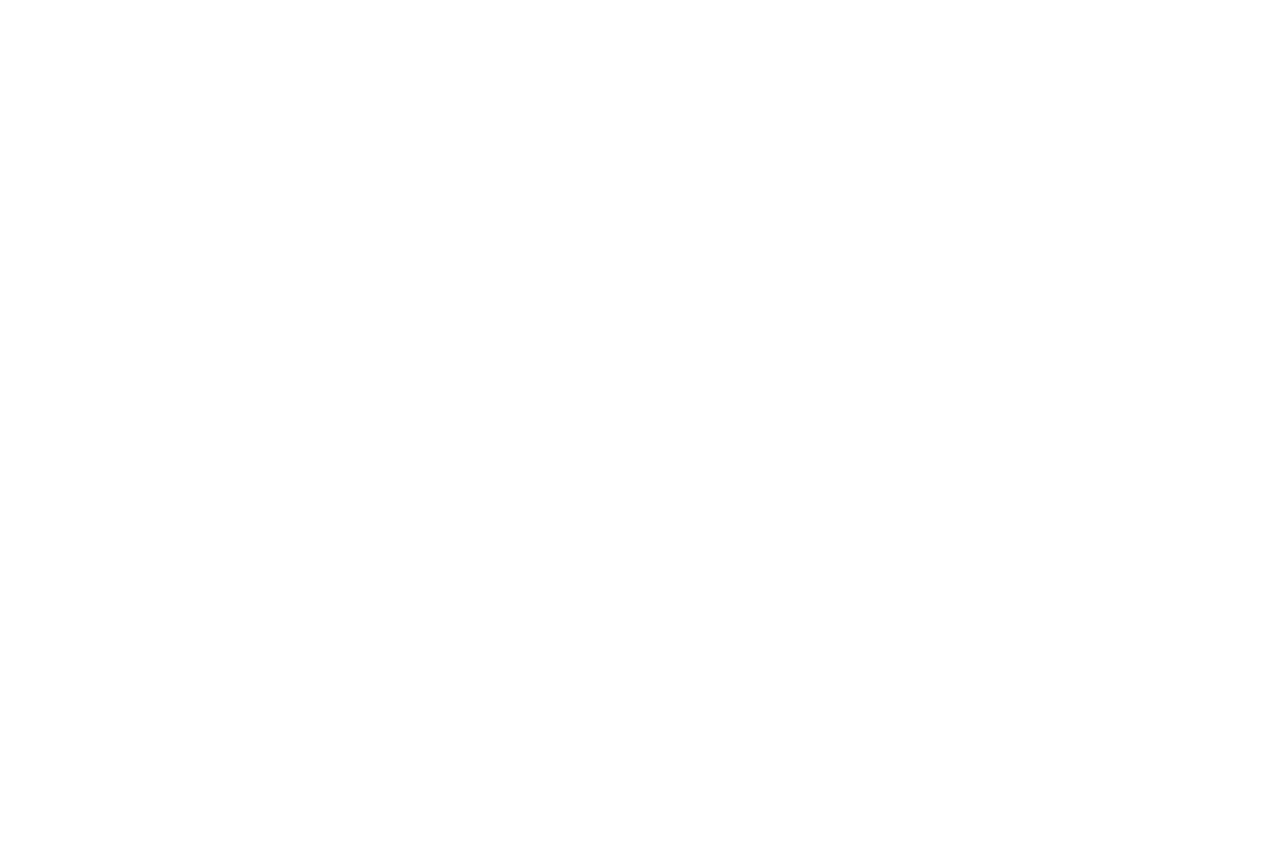
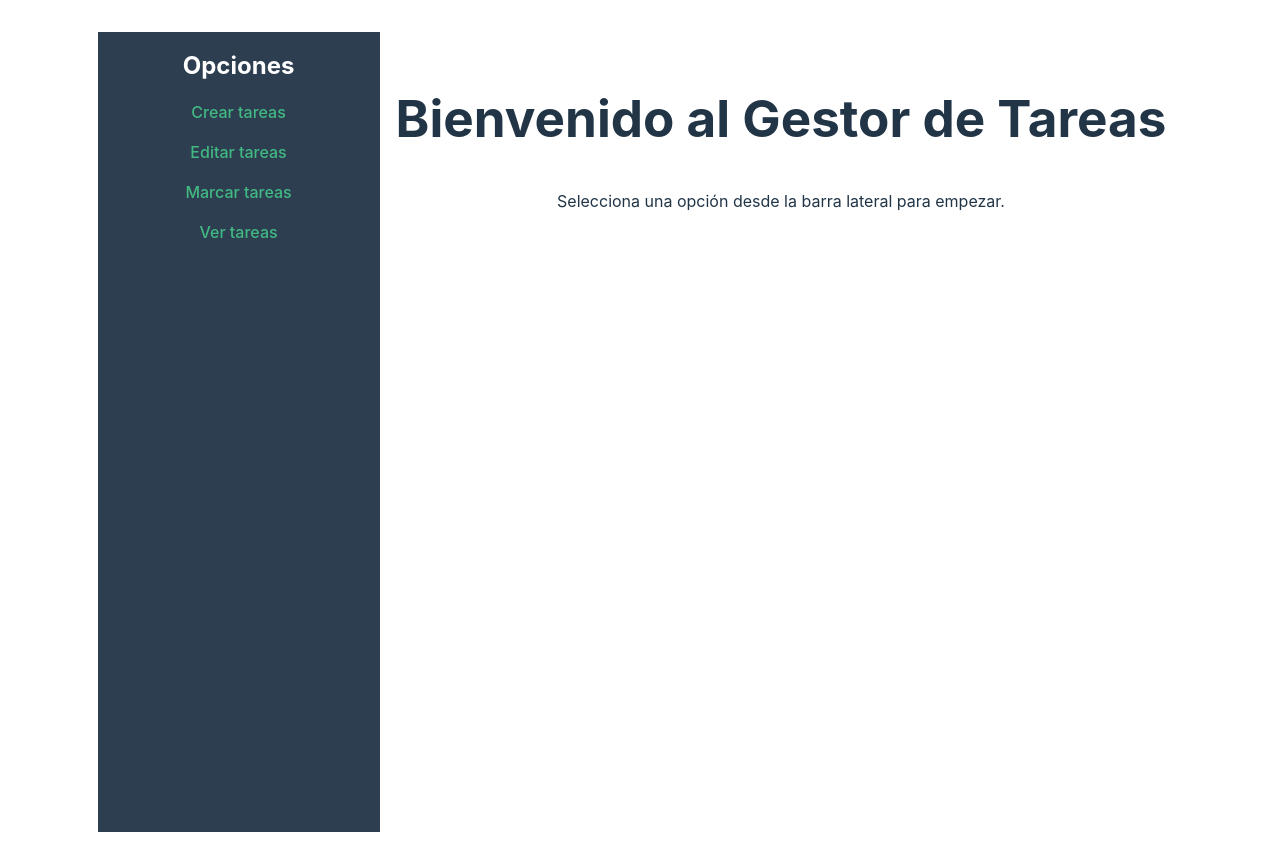
Before and after one commit to Franciscoxd1123/Control-2-TBD, a Vue app in the folder Frontend-Control2/: page /user-menu in a window 1280 px wide. Before the commit this address had no page. Before the commit the page ends 800 px from the top, so only its background shows below. Built offline with nearby package versions, Linux system fonts and the light colour scheme.

Commit message:
Avances Main Menu y User Menu

```diff
--- a/Frontend-Control2/src/components/HelloWorld.vue
+++ b/Frontend-Control2/src/components/HelloWorld.vue
@@ -1,12 +1,12 @@
 <script setup>
 defineProps({
   msg: String,
-})
+});
 </script>
 
 <template>
   <div class="hello">
-    <h1>{{ msg }}</h1>
+    <h1>Gestor de Tareas</h1>
     <div class="content">
       <p>Bienvenido a nuestra aplicación</p>
       <p>Por favor, selecciona una opción:</p>
@@ -28,7 +28,27 @@ h1 {
 
 .content {
   font-size: 1.2rem;
-  color: #666;
+  color: #dddddd;
   line-height: 1.6;
 }
+
+.buttons {
+  margin-top: 2rem;
+}
+
+button {
+  font-size: 1rem;
+  padding: 0.8rem 1.5rem;
+  margin: 0 0.5rem;
+  border: none;
+  border-radius: 5px;
+  cursor: pointer;
+  background-color: #3498db;
+  color: white;
+  transition: background-color 0.3s;
+}
+
+button:hover {
+  background-color: #2980b9;
+}
 </style>
--- /dev/null
+++ b/Frontend-Control2/src/components/UserMenu.vue
@@ -0,0 +1,105 @@
+<script setup>
+defineProps({
+  msg: String,
+});
+
+</script>
+
+<template>
+  <div class="user-menu">
+    <aside class="sidebar">
+      <h2>Opciones</h2>
+      <ul>
+        <li><router-link to="/create-task">Crear tareas</router-link></li>
+        <li><router-link to="/edit-task">Editar tareas</router-link></li>
+        <li><router-link to="/mark-task">Marcar tareas</router-link></li>
+        <li><router-link to="/view-task">Ver tareas</router-link></li>
+      </ul>
+    </aside>
+
+    <main class="content">
+      <section>
+        <h1>{{ msg }}</h1>
+        <p>Selecciona una opción desde la barra lateral para empezar.</p>
+      </section>
+    </main>
+  </div>
+</template>
+
+<style scoped>
+.user-menu {
+  display: flex;
+  height: 100vh;
+}
+
+.sidebar {
+  width: 250px;
+  background-color: #2c3e50;
+  color: white;
+  padding: 1rem;
+}
+
+.sidebar h2 {
+  margin: 0 0 1rem;
+  font-size: 1.5rem;
+}
+
+.sidebar ul {
+  list-style: none;
+  padding: 0;
+}
+
+.sidebar li {
+  margin: 1rem 0;
+}
+
+.sidebar a {
+  color: #42b983;
+  text-decoration: none;
+  transition: color 0.3s;
+}
+
+.sidebar a:hover {
+  color: #1abc9c;
+}
+
+.content {
+  flex: 1;
+  padding: 1rem;
+}
+
+.header {
+  display: flex;
+  justify-content: flex-end;
+  align-items: center;
+  padding: 1rem;
+  background-color: #ecf0f1;
+  border-bottom: 1px solid #ddd;
+}
+
+.notifications {
+  position: relative;
+  cursor: pointer;
+}
+
+.notifications .icon {
+  font-size: 1.5rem;
+}
+
+.notification-dropdown {
+  position: absolute;
+  top: 2rem;
+  right: 0;
+  background-color: white;
+  border: 1px solid #ddd;
+  box-shadow: 0 2px 5px rgba(0, 0, 0, 0.1);
+  padding: 1rem;
+  z-index: 10;
+  width: 200px;
+}
+
+.notification-dropdown p {
+  margin: 0;
+  font-size: 1rem;
+}
+</style>
--- a/Frontend-Control2/src/router/index.js
+++ b/Frontend-Control2/src/router/index.js
@@ -1,29 +1,35 @@
-import { createRouter, createWebHistory } from 'vue-router'
-import HomeView from '../views/HomeView.vue'
-import RegisterView from '../views/RegisterView.vue'
-import LoginView from '../views/LoginView.vue'
+import { createRouter, createWebHistory } from 'vue-router';
+import HomeView from '../views/HomeView.vue';
+import RegisterView from '../views/RegisterView.vue';
+import LoginView from '../views/LoginView.vue';
+import UserMenuView from '../views/UserMenu.vue';
 
 const routes = [
   {
     path: '/',
     name: 'Home',
-    component: HomeView
+    component: HomeView,
   },
   {
     path: '/register',
     name: 'Register',
-    component: RegisterView
+    component: RegisterView,
   },
   {
     path: '/login',
     name: 'Login',
-    component: LoginView
-  }
-]
+    component: LoginView,
+  },
+  {
+    path: '/user-menu',
+    name: 'UserMenu',
+    component: UserMenuView,
+  },
+];
 
 const router = createRouter({
   history: createWebHistory(),
-  routes
-})
+  routes,
+});
 
-export default router
+export default router;
--- a/Frontend-Control2/src/views/HomeView.vue
+++ b/Frontend-Control2/src/views/HomeView.vue
@@ -1,13 +1,5 @@
 <template>
   <div class="home">
-    <div class="header">
-      <a href="https://vite.dev" target="_blank">
-        <img src="../assets/vite.svg" class="logo" alt="Vite logo" />
-      </a>
-      <a href="https://vuejs.org/" target="_blank">
-        <img src="../assets/vue.svg" class="logo vue" alt="Vue logo" />
-      </a>
-    </div>
     <HelloWorld msg="Vite + Vue" />
     <div class="nav">
       <router-link to="/register" class="nav-link">Registrarse</router-link>
@@ -24,28 +16,6 @@ import HelloWorld from '../components/HelloWorld.vue'
 .home {
   min-height: 100vh;
   padding: 2rem;
-}
-
-.header {
-  display: flex;
-  justify-content: center;
-  gap: 2em;
-  margin-bottom: 2em;
-}
-
-.logo {
-  height: 6em;
-  padding: 1.5em;
-  will-change: filter;
-  transition: filter 300ms;
-}
-
-.logo:hover {
-  filter: drop-shadow(0 0 2em #646cffaa);
-}
-
-.logo.vue:hover {
-  filter: drop-shadow(0 0 2em #42b883aa);
 }
 
 .nav {
--- /dev/null
+++ b/Frontend-Control2/src/views/UserMenu.vue
@@ -0,0 +1,15 @@
+<template>
+    <div class="user-view">
+      <UserMenu msg="Bienvenido al Gestor de Tareas" />
+    </div>
+  </template>
+
+  <script setup>
+  import UserMenu from '../components/UserMenu.vue';
+  </script>
+
+  <style scoped>
+  .user-view {
+    min-height: 100vh;
+  }
+  </style>
```
Also changed, not shown: 1 other file (tests, documents, lock files or other folders).
